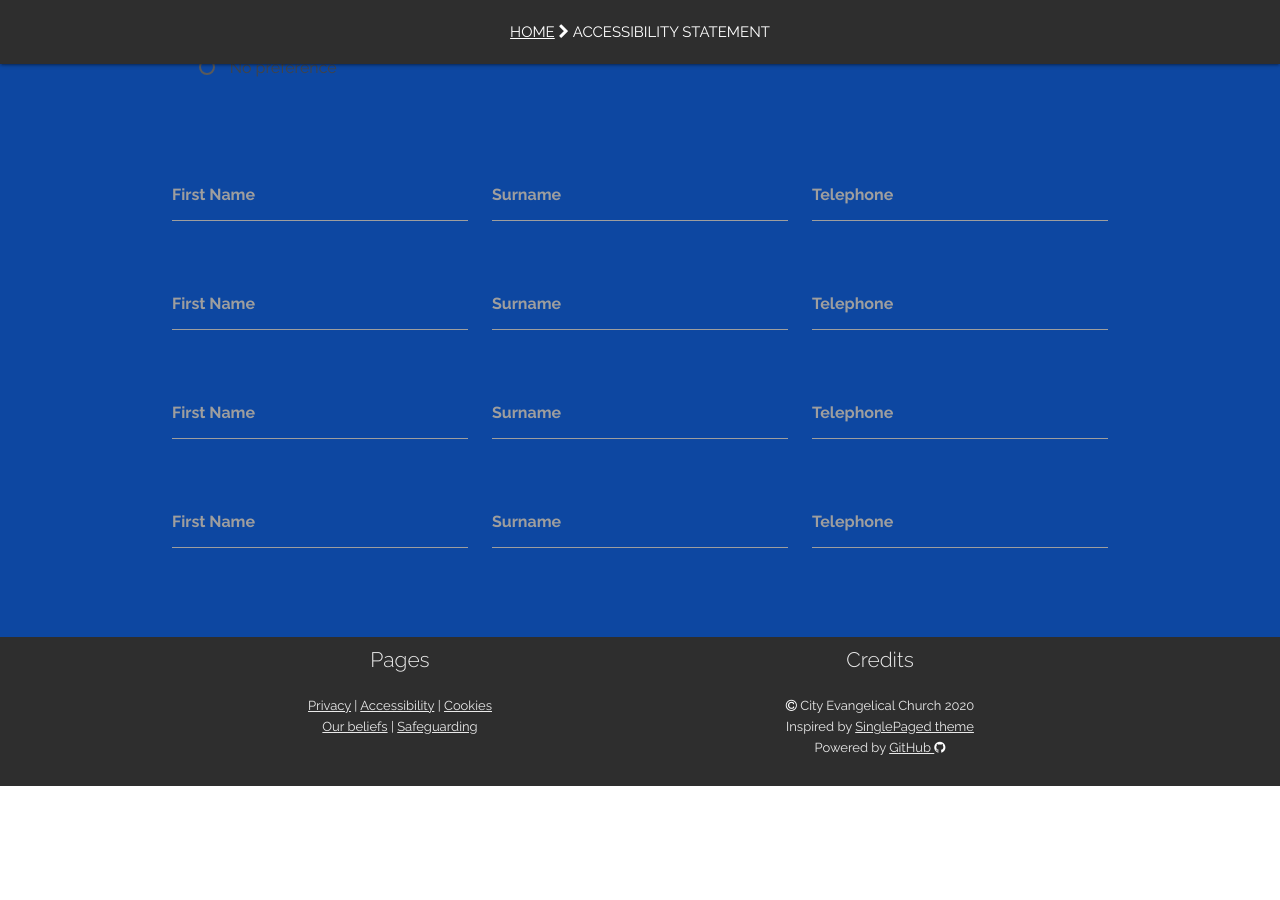
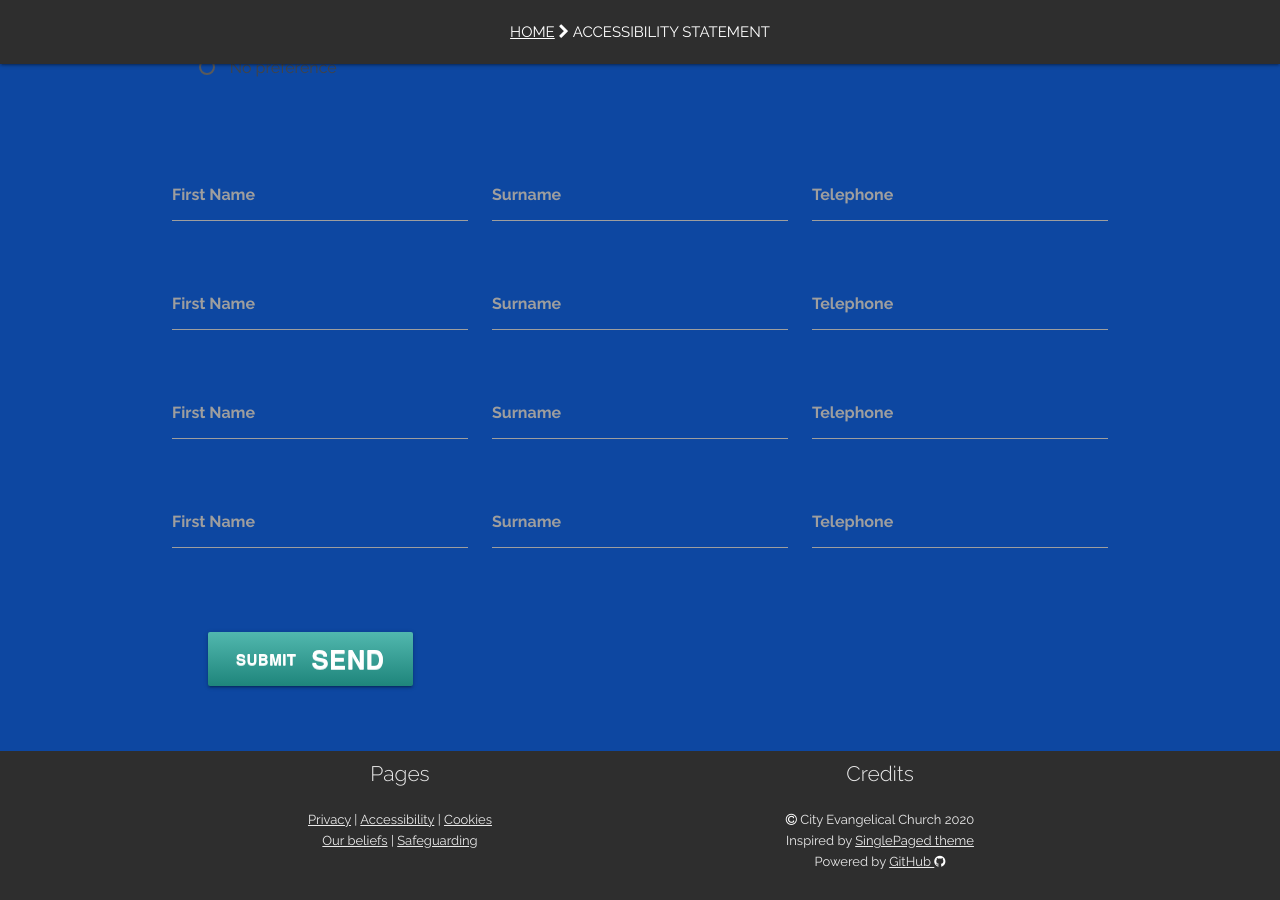
Before and after one commit to woodcock3/citychurch, a Jekyll site: the page built from pages/seat_booking.md, in a window 1280 px wide and 900 px high, scrolled down 568 px. Built offline with Jekyll 4.4.1, drawn with Linux system fonts in a browser that asks for light colours; before the commit the page ends 1354 px from its top, so only the background shows below that.

Commit message:
Update seat_booking.md

```diff
--- a/pages/seat_booking.md
+++ b/pages/seat_booking.md
@@ -117,3 +117,7 @@ permalink: /seat-booking/
     </div>
   </form>
 </div>
+
+<button class="btn-large waves-effect waves-light" type="submit" name="action">Submit
+  <i class="material-icons right">send</i>
+</button>
```
